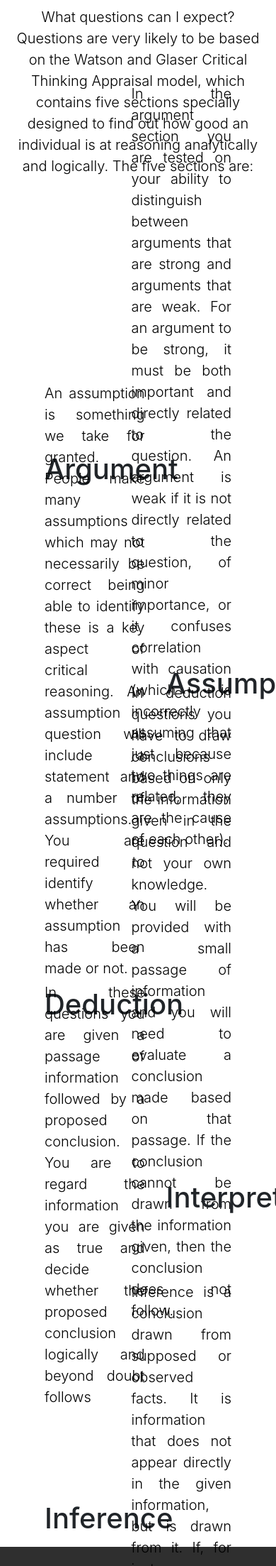
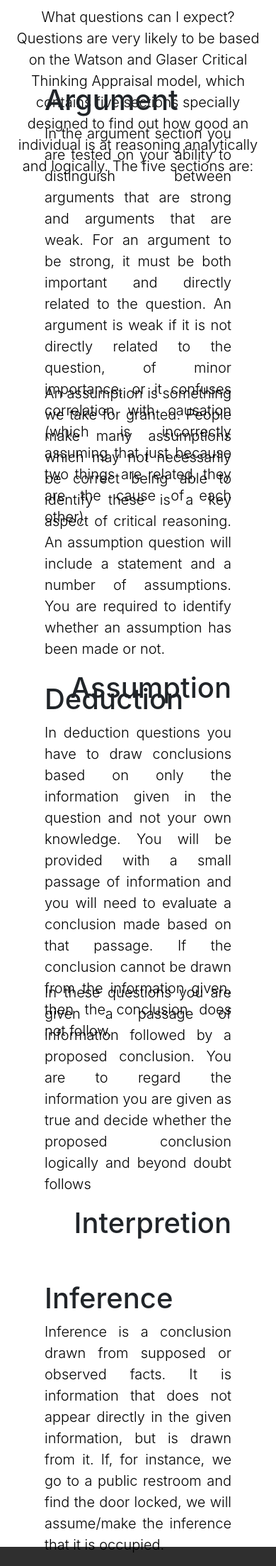
Before and after one commit to Kalai98/WIF2003-CTS, a PHP site: page /questions/index.html in a window 390 px wide; the page is wider, and only the part inside the window is pictured. Shown: the part 775-2981 px from the top of that part at 71% size. Run offline with PHP 8.4, Linux system fonts and the light colour scheme.

Commit message:
Review Page Fixed

```diff
--- a/questions/index.html
+++ b/questions/index.html
@@ -55,17 +55,6 @@
                     analytically and logically. The five sections are:
                 </p>
             </section>
-
-
-            <!-- <nav class="">
-                <ul class="pagination justify-content-center">
-                    <li class="page-item"><a class="page-link bg-dark text-white" href="#text-1">Argument</a></li>
-                    <li class="page-item"><a class="page-link bg-dark text-white" href="#text-2">Assumption</a></li>
-                    <li class="page-item"><a class="page-link bg-dark text-white" href="#text-3">Deduction</a></li>
-                    <li class="page-item"><a class="page-link bg-dark text-white" href="#text-4">Interpretion</a></li>
-                    <li class="page-item"><a class="page-link bg-dark text-white" href="#text-5">Inference</a></li>
-                </ul>
-            </nav> -->
         </div>
     </div>
 
@@ -74,10 +63,10 @@
             <a href="../index.html" class="btn btn-outline-dark">Logout</a>
         </div> -->
         <div id="text-1" class="row p-5 align-items-center" style="height: 50vh;">
-            <div class="col-5">
+            <div class="col-md-5">
                 <h3 class="h1 text-left">Argument</h1>
             </div>
-            <div class="col-7">
+            <div class="col-md-7">
                 <p class="lead text-justify">
                     In the argument section you are tested on your ability
                     to distinguish between arguments that are strong and arguments that are weak.
@@ -91,7 +80,7 @@
         </div>
 
         <div id="text-2" class="row p-5 align-items-center" style="height: 50vh;">
-            <div class="col-7">
+            <div class="col-md-7">
 
                 <p class="lead text-justify">
                     An assumption is something we take for granted. People make many assumptions
@@ -100,16 +89,16 @@
                     assumptions. You are required to identify whether an assumption has been made or not.
                 </p>
             </div>
-            <div class="col-5">
+            <div class="col-md-5">
                 <h3 class="h1 text-right">Assumption</h1>
             </div>
         </div>
 
         <div id="text-3" class="row p-5 align-items-center" style="height: 50vh;">
-            <div class="col-5">
+            <div class="col-md-5">
                 <h3 class="h1 text-left">Deduction</h1>
             </div>
-            <div class="col-7">
+            <div class="col-md-7">
                 <p class="lead text-justify">
                     In deduction questions you have to draw conclusions based on only
                     the information given in the question and not your own knowledge. You will be
@@ -121,23 +110,23 @@
         </div>
 
         <div id="text-4" class="row p-5 align-items-center" style="height: 50vh;">
-            <div class="col-7">
+            <div class="col-md-7">
                 <p class="lead text-justify">
                     In these questions you are given a passage of information followed
                     by a proposed conclusion. You are to regard the information you are given as true
                     and decide whether the proposed conclusion logically and beyond doubt follows
                 </p>
             </div>
-            <div class="col-5">
+            <div class="col-md-5">
                 <h3 class="h1 text-right">Interpretion</h1>
             </div>
         </div>
 
         <div id="text-5" class="row p-5 align-items-center" style="height: 50vh;">
-            <div class="col-5">
+            <div class="col-md-5">
                 <h3 class="h1 text-left">Inference</h1>
             </div>
-            <div class="col-7">
+            <div class="col-md-7">
                 <p class="lead text-justify">
                     Inference is a conclusion drawn from supposed or observed facts.
                     It is information that does not appear directly in the given information,
--- a/questions/questions.html
+++ b/questions/questions.html
@@ -370,6 +370,7 @@
                 <label class="input-group-text" for="inputGroupSelect01">The time now is:</label>
               </div>
               <select name="a91" class="custom-select" id="a91" onchange="saveToLocalStorage('a91')">
+                <option selected disabled>Choose...</option>
                 <option value="Afternoon">Afternoon</option>
                 <option value="Morning">Morning</option>
               </select>
@@ -379,6 +380,7 @@
                 <label class="input-group-text" for="inputGroupSelect01">The eldest brother is:</label>
               </div>
               <select name="a92" class="custom-select" id="a92" onchange="saveToLocalStorage('a92')">
+                <option selected disabled>Choose...</option>
                 <option value="Fat One">Fat one</option>
                 <option value="Thin One">Thin one</option>
               </select>
```
Also changed, not shown: questions/marks.php (+18 -18 lines), questions/questions.js (+62 -52 lines).
